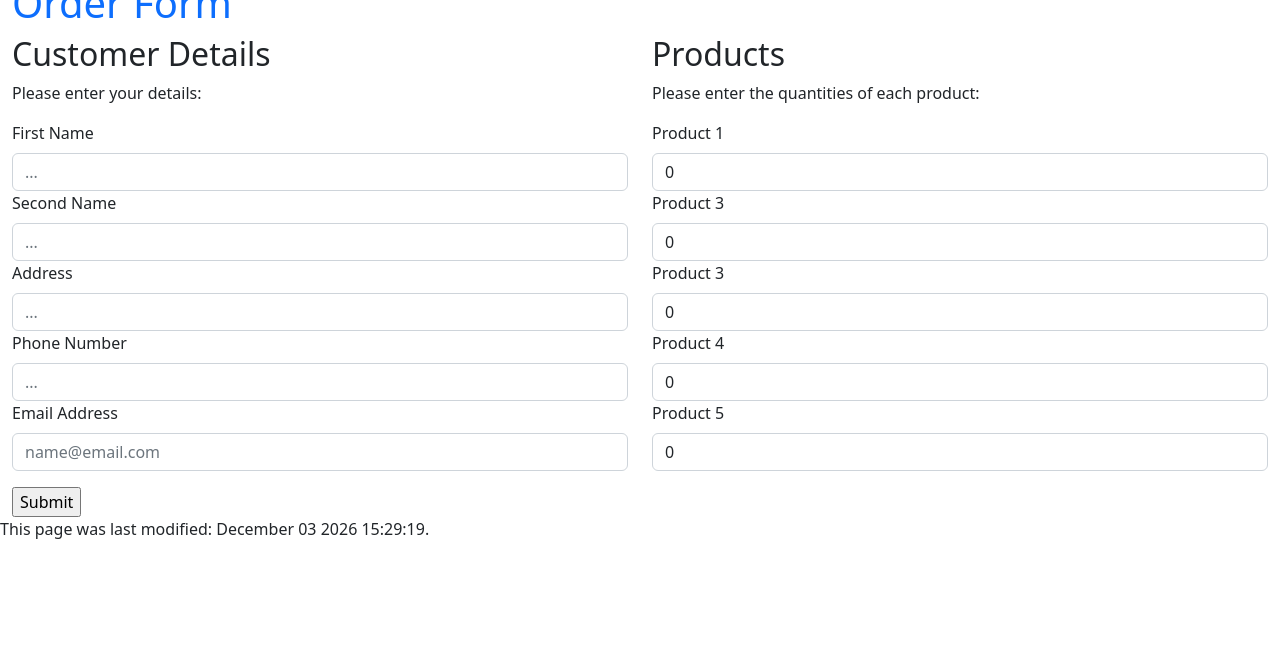
After one commit to Lake-Tuggeranong-College/MW-2023S1Web-software-development-fundamental-PHP, a PHP site: page /orderForm.php in a window 1280 px wide. The commit adds this page. Shown: the part 147-800 px from the top of the page. Run offline with PHP 8.4, Linux system fonts and the light colour scheme.

Commit message:
orderForm.php added

```diff
--- /dev/null
+++ b/orderForm.php
@@ -0,0 +1,86 @@
+<?php include "template.php" ?>
+<title>Order Form</title>
+<body>
+
+<div class="container-fluid">
+    <h1 class="text-primary">Order Form</h1>
+    <form action="<?php echo htmlspecialchars($_SERVER["PHP_SELF"]); ?>" method="post">
+        <div class="mb-3">
+            <div class="row">
+                <!--Customer Details-->
+
+                <div class="col-md-6">
+                    <h2>Customer Details</h2>
+                    <p>Please enter your details:</p>
+                    <label for="customerNameFirst" class="form-label">First Name</label>
+                    <input class="form-control" id="customerNameFirst" name="customerNameFirst"
+                           placeholder="...">
+                    <label for="customerNameSecond" class="form-label">Second Name</label>
+                    <input class="form-control" id="customerNameSecond" name="customerNameSecond"
+                           placeholder="...">
+                    <label for="customerAddress" class="form-label">Address</label>
+                    <input class="form-control" id="customerAddress" name="customerAddress"
+                           placeholder="...">
+                    <label for="customerPhone" class="form-label">Phone Number</label>
+                    <input class="form-control" id="customerPhone" name="customerPhone"
+                           placeholder="...">
+                    <label for="customerEmail" class="form-label">Email Address</label>
+                    <input type="email" class="form-control" id="customerEmail" name="customerEmail"
+                           placeholder="name@email.com">
+
+                </div>
+                <div class="col-md-6">
+                    <h2>Products</h2>
+                    <!--Product List-->
+                    <p>Please enter the quantities of each product:</p>
+                    <label for="orderProduct1" class="form-label">Product 1</label>
+                    <input type="number" class="form-control" id="orderProduct1" name="orderProduct1"
+                           value="0">
+                    <label for="orderProduct2" class="form-label">Product 3</label>
+                    <input type="number" class="form-control" id="orderProduct2" name="orderProduct2"
+                           value="0">
+                    <label for="orderProduct3" class="form-label">Product 3</label>
+                    <input type="number" class="form-control" id="orderProduct3" name="orderProduct3"
+                           value="0">
+                    <label for="orderProduct4" class="form-label">Product 4</label>
+                    <input type="number" class="form-control" id="orderProduct4" name="orderProduct4"
+                           value="0">
+                    <label for="orderProduct5" class="form-label">Product 5</label>
+                    <input type="number" class="form-control" id="orderProduct5" name="orderProduct5"
+                           value="0">
+
+                </div>
+            </div>
+        </div>
+        <input type="submit" name="formSubmit" value="Submit">
+    </form>
+</div>
+
+<?php
+
+if ($_SERVER["REQUEST_METHOD"] == "POST") {
+// Customer Details
+    $cusNameFirst = sanitiseData($_POST['customerNameFirst']);
+    $cusNameSecond = sanitiseData($_POST['customerNameSecond']);
+    $cusAddress = sanitiseData($_POST['customerAddress']);
+    $cusEmail = sanitiseData($_POST['customerEmail']);
+    $cusPhone = sanitiseData($_POST['customerPhone']);
+
+// Product Quantities
+    $prodQuantity1 = sanitiseData($_POST['orderProduct1']);
+    $prodQuantity2 = sanitiseData($_POST['orderProduct2']);
+    $prodQuantity3 = sanitiseData($_POST['orderProduct3']);
+    $prodQuantity4 = sanitiseData($_POST['orderProduct4']);
+    $prodQuantity5 = sanitiseData($_POST['orderProduct5']);
+
+    $csvFile = fopen("orders.csv", "a");
+// Write the string to the end of the file.
+    fwrite($csvFile, $cusNameFirst . "," . $cusNameSecond . "," . $cusAddress . "," . $cusEmail . "," . $cusPhone . "," . $prodQuantity1 . "," . $prodQuantity2 . "," . $prodQuantity3 . "," . $prodQuantity4 . "," . $prodQuantity5 . "," . "\n");
+// Close the connection to the file.
+    fclose($csvFile);
+}
+?>
+<?php echo footer() ?>
+</body>
+<script src="js/bootstrap.bundle.min.js"></script>
+</html>
--- a/template.php
+++ b/template.php
@@ -5,9 +5,9 @@
     <meta name="viewport" content="width=device-width, initial-scale=1">
     <link href="css/bootstrap.min.css" rel="stylesheet">
 </head>
-<nav class="navbar navbar-expand-lg bg-body-tertiary">
+<nav class="navbar navbar-expand-sm bg-info">
     <div class="container-fluid">
-        <a class="navbar-brand" href="#">Navbar</a>
+        <a class="navbar-brand" href="#"><img src="https://www.looper.com/img/gallery/the-other-back-to-the-future-reference-you-missed-in-rick-and-morty/l-intro-1618319353.jpg" height="100px"</a>
         <button class="navbar-toggler" type="button" data-bs-toggle="collapse" data-bs-target="#navbarSupportedContent" aria-controls="navbarSupportedContent" aria-expanded="false" aria-label="Toggle navigation">
             <span class="navbar-toggler-icon"></span>
         </button>
```
